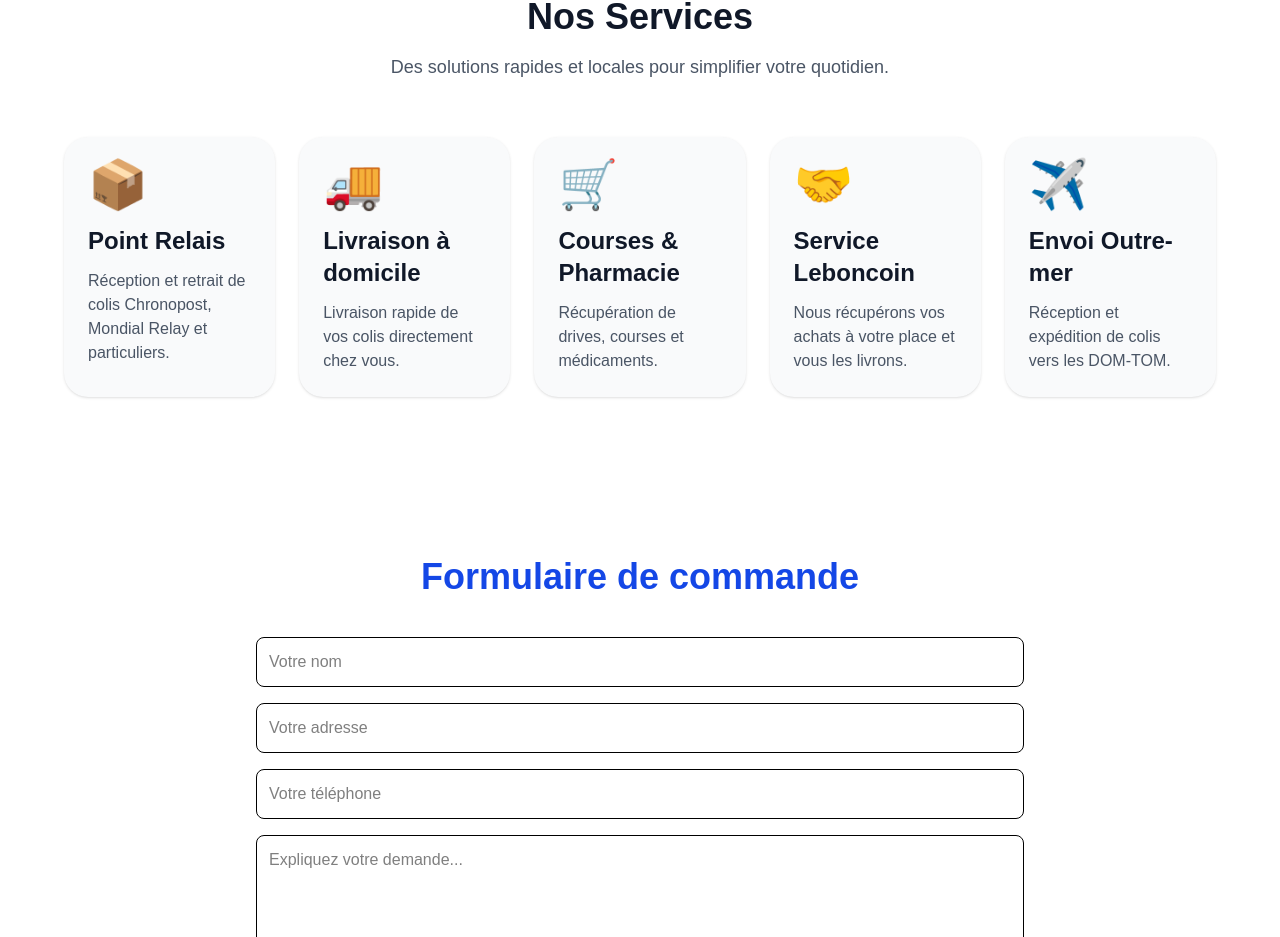
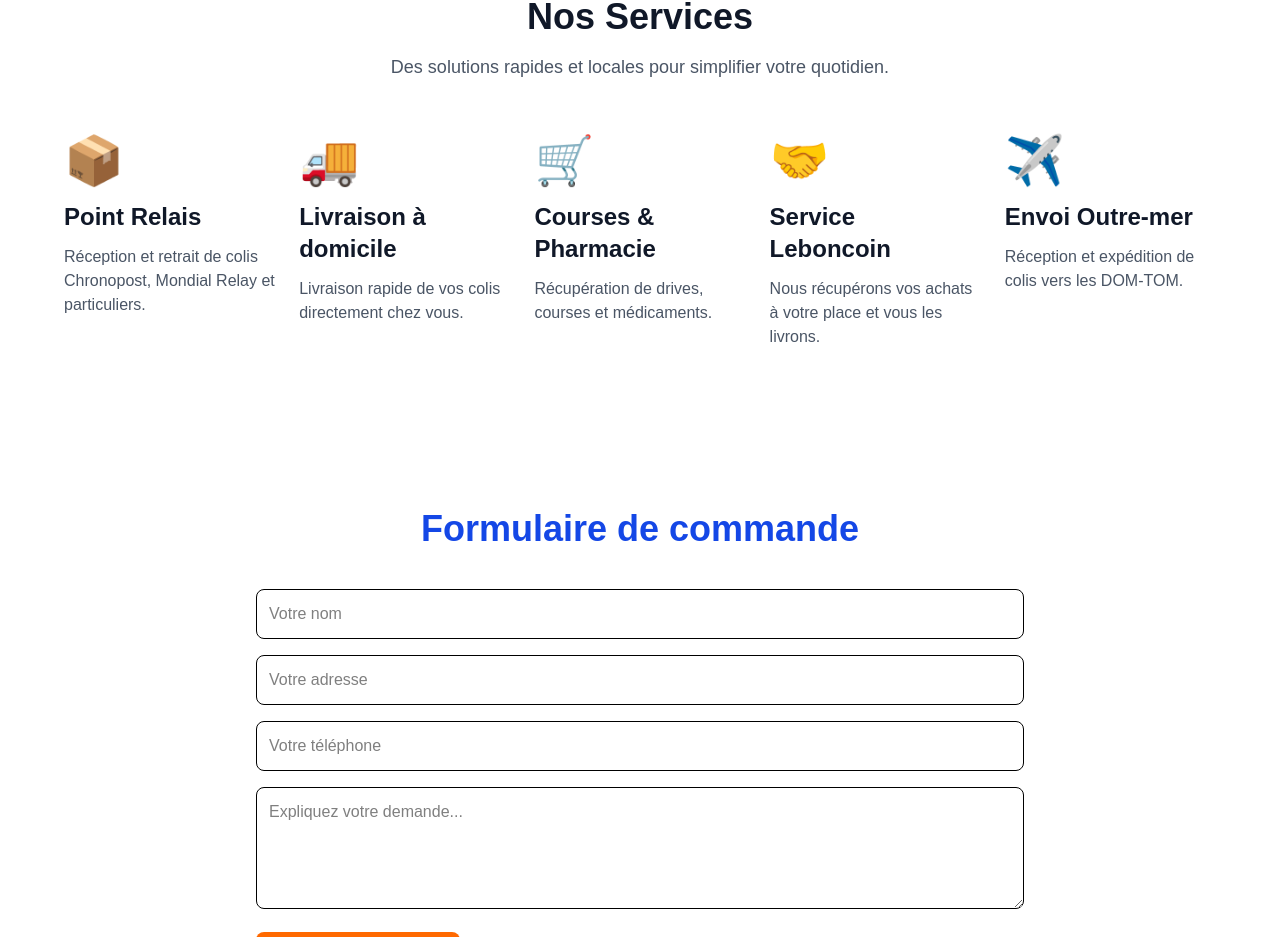
Before and after one commit to dkexpress2607/dk-express26, a Next.js app: page / in a window 1280 px wide. Shown: the part 799-1736 px from the top of the page. Built offline with nearby package versions, Linux system fonts and the light colour scheme.

Commit message:
Correction popup services

```diff
--- a/app/page.tsx
+++ b/app/page.tsx
@@ -121,7 +121,7 @@ export default function Home() {
             <div
               key={index}
               onClick={() => setSelectedService(service)}
-              className="bg-gray-50 rounded-3xl p-6 shadow hover:shadow-xl transition cursor-pointer"
+
             >
 
               <div className="text-5xl mb-4">
```
